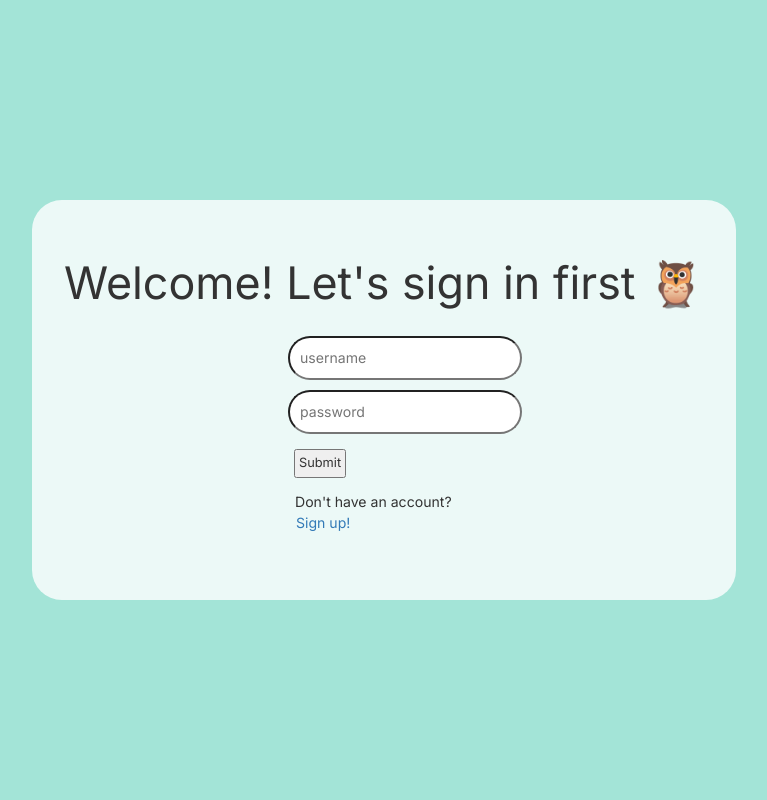
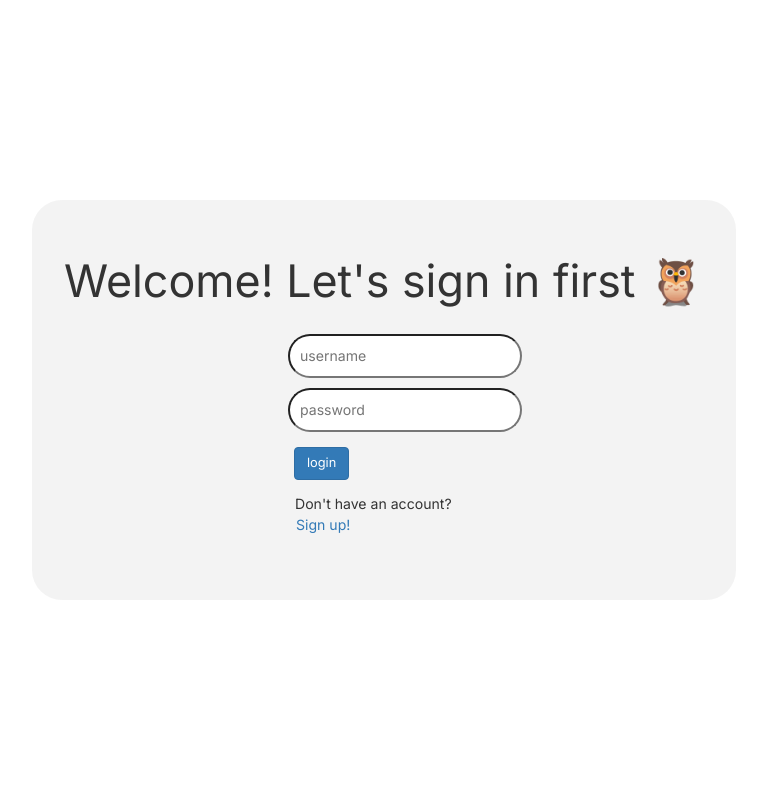
Before and after one commit to ac-hj/diary, a Django app: page /login in a window 1280 px wide. Shown: the whole page, without its empty margins (256-1023 px from the left). Run offline with Django 3.2, Linux system fonts and the light colour scheme; some libraries are stand-ins or nearby versions.

Commit message:
change styling

```diff
--- a/core/templates/accounts.html
+++ b/core/templates/accounts.html
@@ -3,15 +3,15 @@
 
 <link rel="stylesheet" href="https://stackpath.bootstrapcdn.com/bootstrap/3.4.1/css/bootstrap.min.css" integrity="sha384-HSMxcRTRxnN+Bdg0JdbxYKrThecOKuH5zCYotlSAcp1+c8xmyTe9GYg1l9a69psu" crossorigin="anonymous">
 
-<div style="display: flex; flex-direction: column; justify-content: center; align-items: center; width: 100%; height: 100%; font-family: 'Inter', sans-serif; background-color: #A3E4D7">
-    <div style="display: flex; flex-direction: column; justify-content: center; align-items: center; width: 55vw; height: 50vh; font-family: 'Inter', sans-serif; background-color: rgba(255, 255,255,0.8); border-radius: 30px;">
+<div style="display: flex; flex-direction: column; justify-content: center; align-items: center; width: 100%; height: 100%; font-family: 'Inter', sans-serif;">
+    <div style="display: flex; flex-direction: column; justify-content: center; align-items: center; width: 55vw; height: 50vh; font-family: 'Inter', sans-serif; background-color: rgba(240,240,240,0.8); border-radius: 30px;">
         <p style="margin-bottom: 15px; font-size: 3.5vw;">Welcome! Let's sign in first 🦉</p>
         <div style="width: 15vw; margin: 0;">
             <form method="POST" action="/login">
                 {% csrf_token %}
                 <input name="username" placeholder="username" style="padding: 10px; font-size: 1.1vw; margin: 5px 0px; border-radius: 30px;"/>
                 <input name="password" placeholder="password" style="padding: 10px; font-size: 1.1vw; margin: 5px 0px; border-radius: 30px;" type="password" />
-                <input type="submit" style="padding: 3px; font-size: 1vw; margin-top: 10px; margin-left: 6px; display: inline-block;" />
+                <input type="submit" value="login" class="btn btn-primary" style="font-size: 1vw; margin-top: 10px; margin-left: 6px; display: inline-block;" />
             </form>
             <form action="/signup">
                 <p style="font-size: 1.1vw; margin: 0px; margin-left: 7px;">Don't have an account?</p>
--- a/core/templates/splash.html
+++ b/core/templates/splash.html
@@ -18,7 +18,8 @@
     }
 
 </style>
-<div style="display: flex; flex-direction: row; justify-content: center; align-items: center; width: 100%; height: 100%; font-family: 'Inter', sans-serif; background-color: #A3E4D7">
+<div style="display: flex; flex-direction: row; justify-content: center; align-items: center; width: 100%; height: 100%; font-family: 'Inter', sans-serif;">
+    <div style="display: flex; flex-direction: row; justify-content: center; align-items: center; width: 75vw; height: 55vh; font-family: 'Inter', sans-serif; background-color: rgba(240,240,240,0.8); border-radius: 30px;">
         <div style="width: 40vw; margin-right: 5vw;">
             <h1 style="margin-top: 0px; margin-bottom: 10px;"> My Notes </h1>
 
@@ -57,7 +58,8 @@
 
             <form action="/logout">
                 {% csrf_token %}
-            <input class="btn btn-light" type="submit" value="logout"/>
+                <input class="btn btn-danger" type="submit" value="logout"/>
             </form>
         </div>
     </div>
+</div>
--- a/core/views.py
+++ b/core/views.py
@@ -31,6 +31,10 @@ def login_view(request):
         if user is not None:
             login(request, user)
             return redirect("/")
+    # if already  logged in
+    elif request.user.is_authenticated:
+
+        return redirect("/")
     # else, return the login pages (GET method)
     return render(request, 'accounts.html', {})
 
```
Also changed, not shown: core/templates/registration.html (+6 -2 lines), db.sqlite3. Lines whose indentation alone changed are shown as unchanged.
